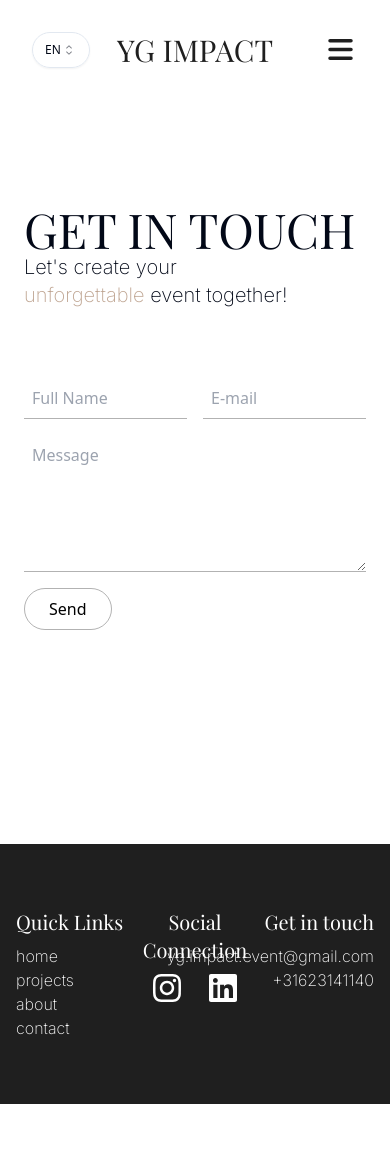
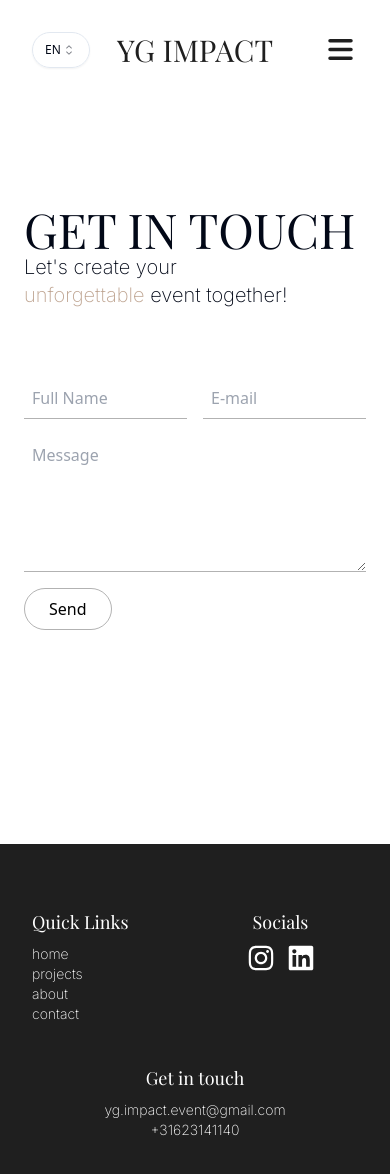
Before and after one commit to ArronRobinson/yg-impact, a Next.js app: page /en/contact in a window 390 px wide. Shown: the top 1174 px of the page. Before the commit the page ends 1104 px from the top, so only its background shows below. Built offline with nearby package versions, Linux system fonts and the light colour scheme; a web font is replaced by a local one.

Commit message:
mobile footer

```diff
--- a/src/components/layout/footer.tsx
+++ b/src/components/layout/footer.tsx
@@ -2,20 +2,22 @@
 
 import React from 'react';
 import { FontAwesomeIcon } from '@fortawesome/react-fontawesome';
-import { faInstagram, faLinkedin, faFacebook } from '@fortawesome/free-brands-svg-icons';
+import { faInstagram, faLinkedin } from '@fortawesome/free-brands-svg-icons';
 import { useTranslations } from 'next-intl';
 import { Link, usePathname } from "@/navigation";
 
-export function Footer () {
+export function Footer() {
     const path = usePathname();
     const t = useTranslations("nav");
 
     return (
         <footer className='text-white bg-bgFoot'>
-            <div className='max-w-7xl mx-auto grid grid-cols-3 pr-4 pl-4 pt-16 pb-16 sm:pr-8 sm:pl-8 lg:pr-12 lg:pl-12'>
+            <div className='max-w-7xl pt-16 pb-16 pr-8 pl-8 mx-auto md:pr-4 md:pl-4 lg:pr-12 lg:pl-12'>
+                {/* Mobile: Grid wrapper for first two columns */}
+                <div className='grid grid-cols-2 gap-4 md:grid-cols-3'>
                     <div>
-                    <h1 className='text-xl mb-2 font-playfairThin'>Quick Links</h1>
-                    <div className='flex flex-col text-s font-inter'>
+                        <h1 className='text-lg md:text-xl mb-2 font-playfairThin'>Quick Links</h1>
+                        <div className='flex flex-col text-sm md:text-base font-inter'>
                             <Link href={"/"}>
                                 {t('home')}
                             </Link>
@@ -31,20 +33,27 @@ export function Footer () {
                         </div>
                     </div>
                     <div>
-                    <h1 className='footer-heading text-xl mb-2 text-center font-playfairThin'>Social Connection</h1>
-                    <div className='flex justify-center gap-6'>
-                        <a href='https://www.instagram.com/yg.impact/' className='icon-container'><FontAwesomeIcon className='h-8 w-8' icon={faInstagram} /></a>
-                        <a href='https://www.linkedin.com/company/yg-impact/' className='icon-container'><FontAwesomeIcon className= 'h-8 w-8'icon={faLinkedin} /></a>
+                        <h1 className='footer-heading text-lg md:text-xl mb-2 text-center font-playfairThin'>Socials</h1>
+                        <div className='flex justify-center gap-3 md:gap-6'>
+                            <a href='https://www.instagram.com/yg.impact/' className='icon-container'>
+                                <FontAwesomeIcon className='h-7 w-7 md:h-8 md:w-8' icon={faInstagram} />
+                            </a>
+                            <a href='https://www.linkedin.com/company/yg-impact/' className='icon-container'>
+                                <FontAwesomeIcon className='h-7 w-7 md:h-8 md:w-8' icon={faLinkedin} />
+                            </a>
                         </div>
                     </div>
-                <div className='flex flex-col items-end'>
-                    <h1 className='footer-heading text-xl mb-2 font-playfairThin'>Get in touch</h1>
-                    <ul className='flex flex-col items-end font-inter'>
+
+                    {/* Get in touch section - centered on mobile, right-aligned on desktop */}
+                    <div className='col-span-2 mt-6 md:mt-0 md:col-span-1 flex flex-col items-center md:items-end'>
+                        <h1 className='footer-heading text-lg md:text-xl mb-2 font-playfairThin'>Get in touch</h1>
+                        <ul className='flex flex-col items-center md:items-end font-inter text-sm md:text-base'>
                             <li>yg.impact.event@gmail.com</li>
                             <li>+31623141140</li>
                         </ul>
                     </div>
                 </div>
+            </div>
         </footer>
     );
-};
+}
```
Lines whose indentation alone changed are shown as unchanged.
